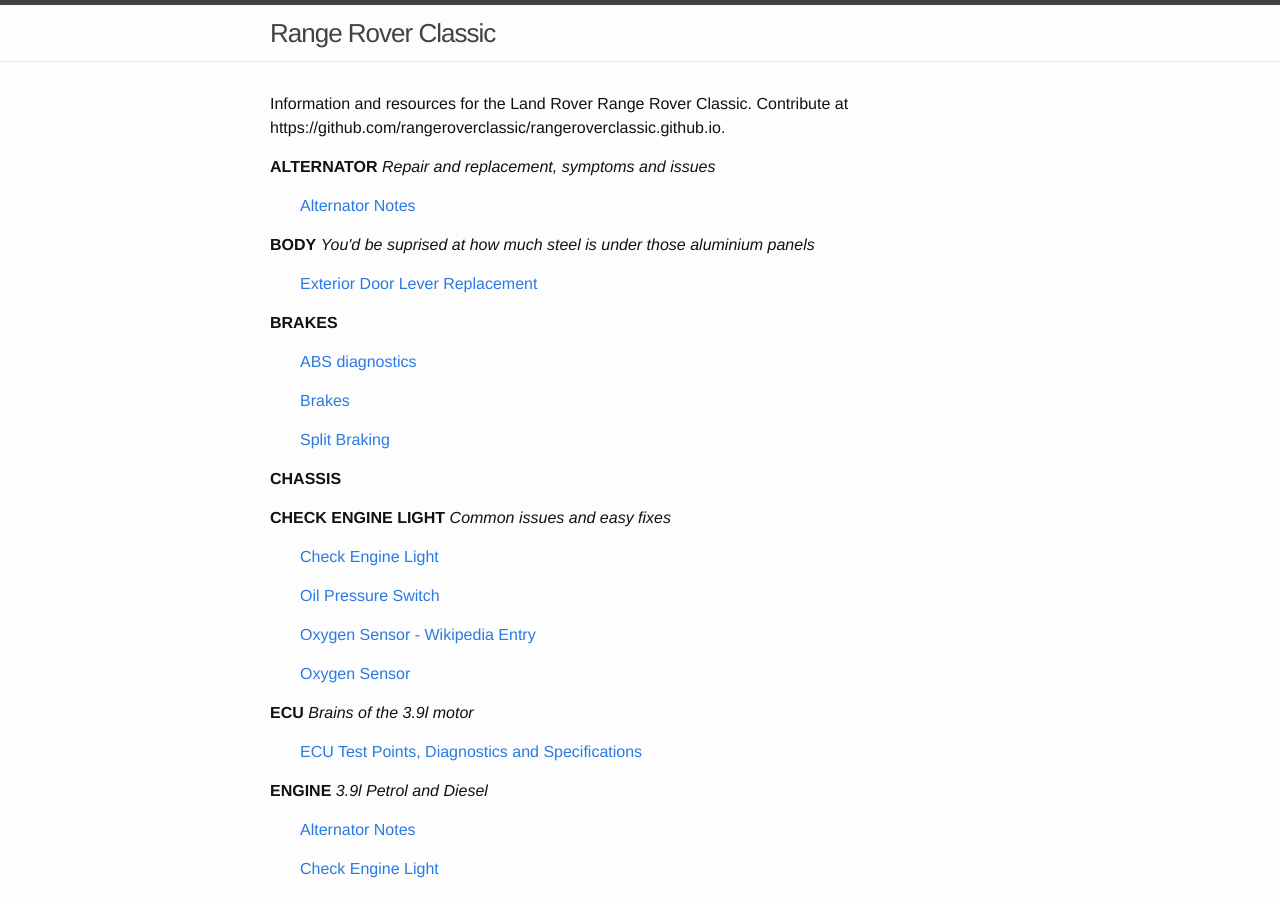
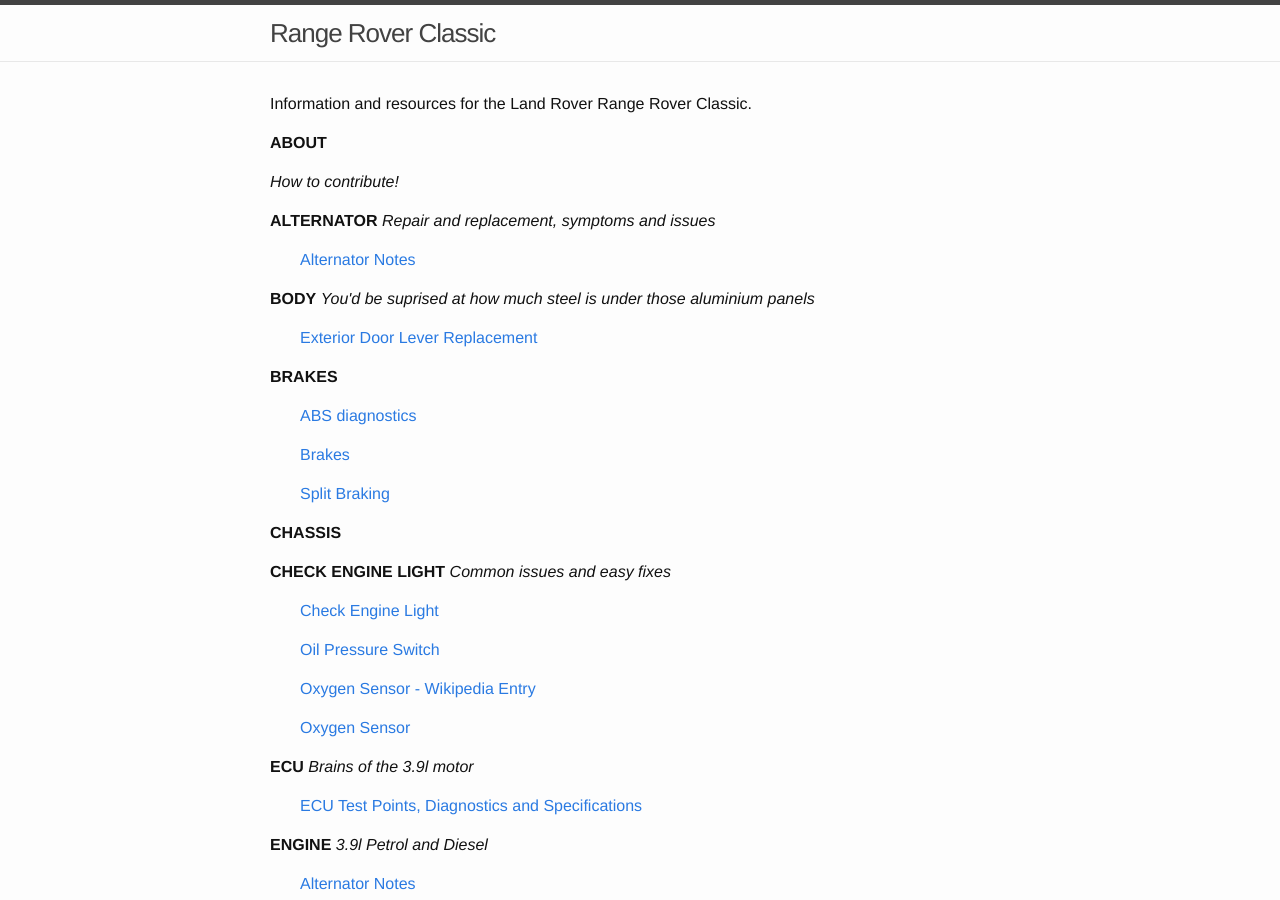
Before and after one commit to rangeroverclassic/rangeroverclassic.github.io, a Jekyll site: the page built from index.html, in a window 1280 px wide and 900 px high. Built offline with Jekyll 4.4.1, drawn with Linux system fonts in a browser that asks for light colours; some of the changed text lies outside the part shown.

Commit message:
doc: config/about

```diff
--- a/_config.yml
+++ b/_config.yml
@@ -9,7 +9,7 @@
 title: Range Rover Classic
 email: todgru@gmail.com
 description: > # this means to ignore newlines until "baseurl:"
-  Information and resources for the Land Rover Range Rover Classic. Contribute at https://github.com/rangeroverclassic/rangeroverclassic.github.io.
+  Information and resources for the Land Rover Range Rover Classic.
 baseurl: "" # the subpath of your site, e.g. /blog
 url: "http://rangeroverclassic.github.io" # the base hostname & protocol for your site
 github_username: todgru
@@ -21,6 +21,8 @@
 exclude: [manuals/*.pdf, manuals/*.zip]
 
 cats:
+  - name: about
+  - desc: How to contribute!
   - name: alternator
     desc: Repair and replacement, symptoms and issues
   - name: body
```
